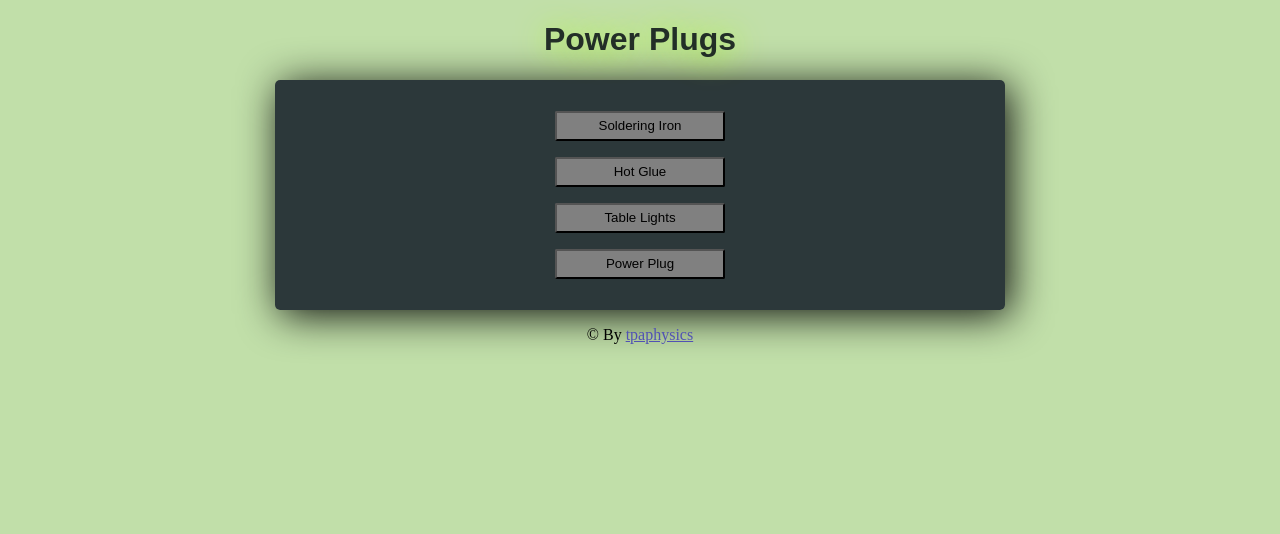
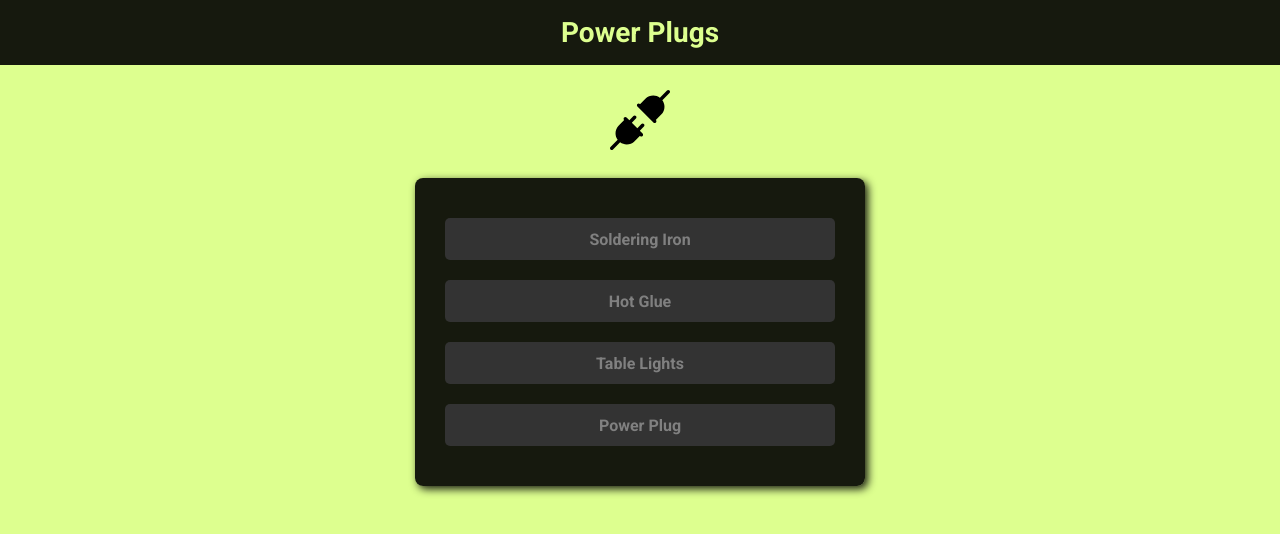
Before and after one commit to tpaphysics/esp8266_simulation, a plain HTML site: page front-end-ESP/index.html in a window 1280 px wide. Drawn offline with Linux system fonts and the light colour scheme.

Commit message:
Update interface flex

```diff
--- a/front-end-ESP/index.html
+++ b/front-end-ESP/index.html
@@ -1,32 +1,26 @@
 <!DOCTYPE html>
 <html lang="pt-br">
-
 <head>
-    <meta charset="UTF-8">
-    <meta name="viewport" content="width=device-width, initial-scale=1.0">
-    <title>Power-Plugs-Lab</title>
-
+    <meta charset="UTF-8"/>
+    <meta name="viewport" content="width=device-width, initial-scale=1.0"/>
     <link rel="stylesheet" href="./styles.css">
+    <title>Document</title>
 </head>
-
 <body>
-    <script src="./script.js"></script>
-    <header>
+    <header class="bunner">
         <h1>Power Plugs</h1>
     </header>
-
-    <section>
-        <div id="btn">
-          <p><button id="t1" onclick="toogle(1)"> Soldering Iron </button></p>
-          <p><button id="t2" onclick="toogle(2)"> Hot Glue </button></p>
-          <p><button id="t3" onclick="toogle(3)"> Table Lights</button></p>
-          <p><button id="t4" onclick="toogle(4)"> Power Plug </button></p>
+    <img src="./plug.svg" alt="PlugImg">
+    <div class="container">
+        <div class="content">
+            <section>
+                <button id="t1" onclick="toogle(1)" class="btn" type="submit">Soldering Iron</button>
+                <button id="t2" onclick="toogle(2)" class="btn" type="submit">Hot Glue</button>
+                <button id="t3" onclick="toogle(3)" class="btn" type="submit">Table Lights</button>
+                <button id="t4" onclick="toogle(4)" class="btn" type="submit">Power Plug</button>
+            </section>
         </div>
-    </section>
-
-    <footer>
-        <p>&copy; By <a href="http://github.com/tpaphysics/toogleESP32">tpaphysics</a></p>
-    </footer>
+      </div>
+      <script src="./script.js"></script>
 </body>
-
 </html>
--- a/front-end-ESP/script.js
+++ b/front-end-ESP/script.js
@@ -23,12 +23,15 @@ const verifyButtonState = () => {
             const { statePlugs } = response
 
             for(let i = 0; i<=3 ; i++){
-                let btn = document.getElementById(`t${i+1}`);
+                const btn = document.getElementById(`t${i+1}`);
+
 
                 if (statePlugs[i] == 1) {
-                    btn.style.backgroundColor = "greenyellow"
+                    btn.style.backgroundColor = "#c5ff3c";
+                    btn.style.color = "grey";
                 } else {
-                    btn.style.backgroundColor = "grey"
+                    btn.style.backgroundColor =  "#333333";
+                    btn.style.color = "grey";
                 }
             }
 
@@ -36,8 +39,10 @@ const verifyButtonState = () => {
 
             console.log(error);
             for(let i = 0; i<=3 ; i++){
-                let btn = document.getElementById(`t${i+1}`);
-                btn.style.backgroundColor = "rgba(15, 23, 36, 0.836)"
+                const btn = document.getElementById(`t${i+1}`);
+                btn.style.backgroundColor = "#283520"; //
+                btn.style.color = "grey";
+
             }
         });
 }
@@ -53,11 +58,13 @@ const toogle = (plugNunber) => {
             const index = plugNunber -1;
 
             if ( statePlugs[index] == 1 ) {
-                let btn = document.getElementById(`t${plugNunber}`);
-                btn.style.backgroundColor = "greenyellow"
+                const btn = document.getElementById(`t${plugNunber}`);
+                btn.style.backgroundColor = "#c5ff3c";
+                btn.style.color = "grey";
             } else {
-                let btn = document.getElementById(`t${plugNunber}`);
-                btn.style.backgroundColor = "grey"
+                const btn = document.getElementById(`t${plugNunber}`);
+                btn.style.backgroundColor = "#333333";
+                btn.style.color = "grey";
             }
 
             console.log( statePlugs );
--- a/front-end-ESP/styles.css
+++ b/front-end-ESP/styles.css
@@ -1,35 +1,80 @@
-body {
-    background-color: rgba(138, 194, 92, 0.521);
-    text-align: center;
+@import url( 'https://fonts.googleapis.com/css2?family=Roboto:wght@400;700&display=swap' );
+
+* {
+    margin: 0;
+    padding: 0;
+    outline: 0;
+    box-sizing: border-box;
 }
 
-header {
-    color: rgba(5, 11, 19, 0.836);
-    font-family: Arial;
-    font-size: 12pt;
-    text-shadow: 2px 2px 30px greenyellow;
+html, body{
+    min-height:  100%;
+    background: #ddff8f;
+}
+
+.bunner{
+    width: 100%;
+    height: 65px;
+    background: rgba(0,0,0,0.9);
+    display: flex;
+    flex-direction: row;
+    align-items: center;
+    justify-content: center;
+}
+
+.bunner h1{
+    color: #ddff8f;
+}
+
+img{
+    margin: 25px auto 0;
+    height: 60px;
+    width: 100%;
+}
+
+
+body, button {
+    font-family: 'Roboto', Arial, Helvetica, sans-serif;
+    font-size: 14px;
+}
+
+.container{
+    margin: -25px auto 0;
+    max-width: 450px;
+    width: 100%;
+    display: flex;
+    flex-direction: column;
+    align-items: center;
+}
+
+.content {
+    width: 100%;
+    background: rgba(0,0,0,0.9);
+    margin-top: 50px;
+    border-radius: 8px;
+    padding: 30px;
+    box-shadow: 3px 3px 9px rgba(0, 0, 0, 0.9);
+
+
+}
+.content section{
+    display: flex;
+    flex-direction: column;
+
 
 }
 
-section {
-    background-color: rgba(15, 23, 36, 0.836);
+.content button.btn {
+    border: 0;
+    margin-top: 10px;
+    margin-bottom: 10px;
     border-radius: 5px;
-    box-shadow: 5px 5px 40px rgb(12, 14, 11);
-    padding: 15px;
-    width: auto;
-    margin: auto;
-    display: flex;
-    max-width: 700px;
-    justify-content: center;
-    align-items: center;
+    width: 100;
+    height: 42px;
+    padding: 0 20px;
+    font-size: 16px;
+    font-weight: bold;
+    background: #333333;
+    color: grey;
+    cursor: pointer;
 }
-
-section button {
-    background-color: gray;
-    border-radius: 2px;
-    width:170px;
-    height: 30px;
-}
-a{
-    color: rgb(81, 81, 180);
-}
```
Also changed, not shown: front-end-ESP/plug.svg (added), frontAPI.png.
